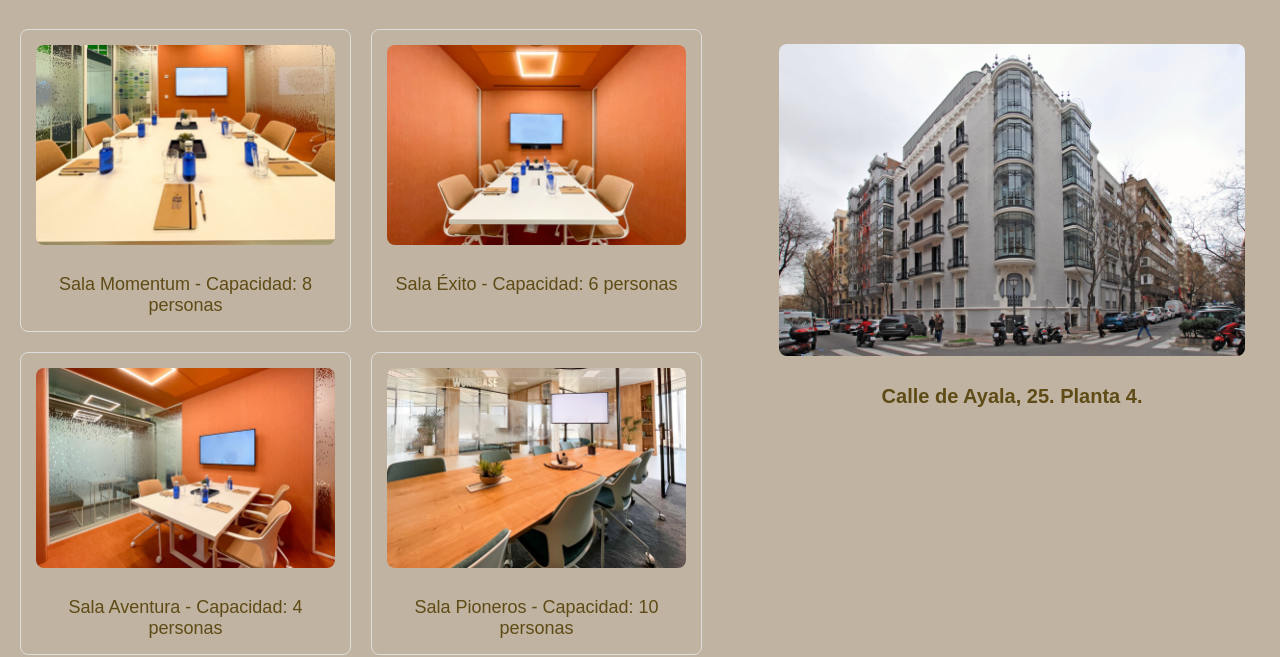
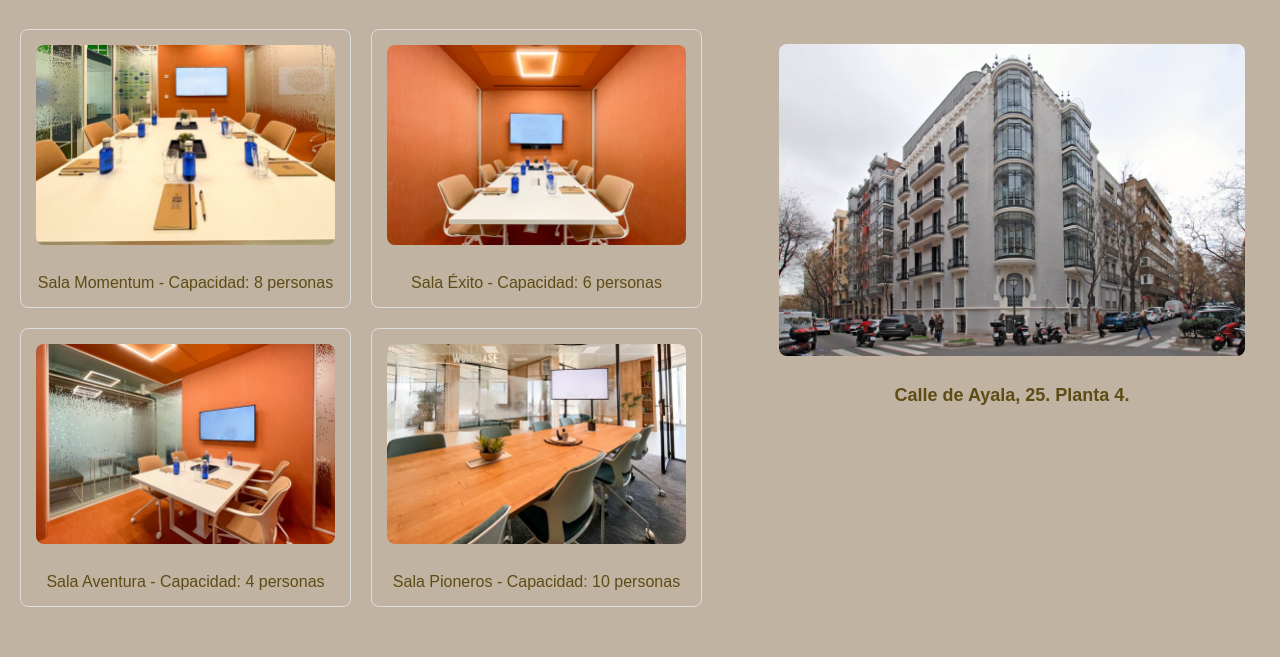
Before and after one commit to Palomixa/ComfyCoworking.github.io, a website: page TorreAvance/TorreAvance.html in a window 1280 px wide. Shown: the part 166-823 px from the top of the page. Drawn offline with Linux system fonts and the light colour scheme.

Commit message:
url imagenes

```diff
--- a/CentroNegociosHorizonte/CentroNegociosHorizonte.css
+++ b/CentroNegociosHorizonte/CentroNegociosHorizonte.css
@@ -105,7 +105,7 @@ h1{
 
 .descripcion {
     margin-top: 50px;
-    font-size: 18px;
+    font-size: 16px;
     color: #5e4b16;
 }
 
@@ -124,7 +124,7 @@ h1{
 }
 .descripcionEdificio{
     margin-top: 25px;
-    font-size: 20px;
+    font-size: 18px;
     font-weight: 600;
     color: #5e4b16;
     margin-bottom: 20px;
--- a/PrismaSalamanca/PrismaSalamanca.css
+++ b/PrismaSalamanca/PrismaSalamanca.css
@@ -105,7 +105,7 @@ h1{
 
 .descripcion {
     margin-top: 25px;
-    font-size: 18px;
+    font-size: 16px;
     color: #5e4b16;
 }
 
@@ -124,7 +124,7 @@ h1{
 }
 .descripcionEdificio{
     margin-top: 25px;
-    font-size: 20px;
+    font-size: 18px;
     font-weight: 600;
     color: #5e4b16;
     margin-bottom: 20px;
--- a/TorreAvance/TorreAvance.css
+++ b/TorreAvance/TorreAvance.css
@@ -105,7 +105,7 @@ h1{
 
 .descripcion {
     margin-top: 25px;
-    font-size: 18px;
+    font-size: 16px;
     color: #5e4b16;
 }
 
@@ -124,7 +124,7 @@ h1{
 }
 .descripcionEdificio{
     margin-top: 25px;
-    font-size: 20px;
+    font-size: 18px;
     font-weight: 600;
     color: #5e4b16;
     margin-bottom: 20px;
```
